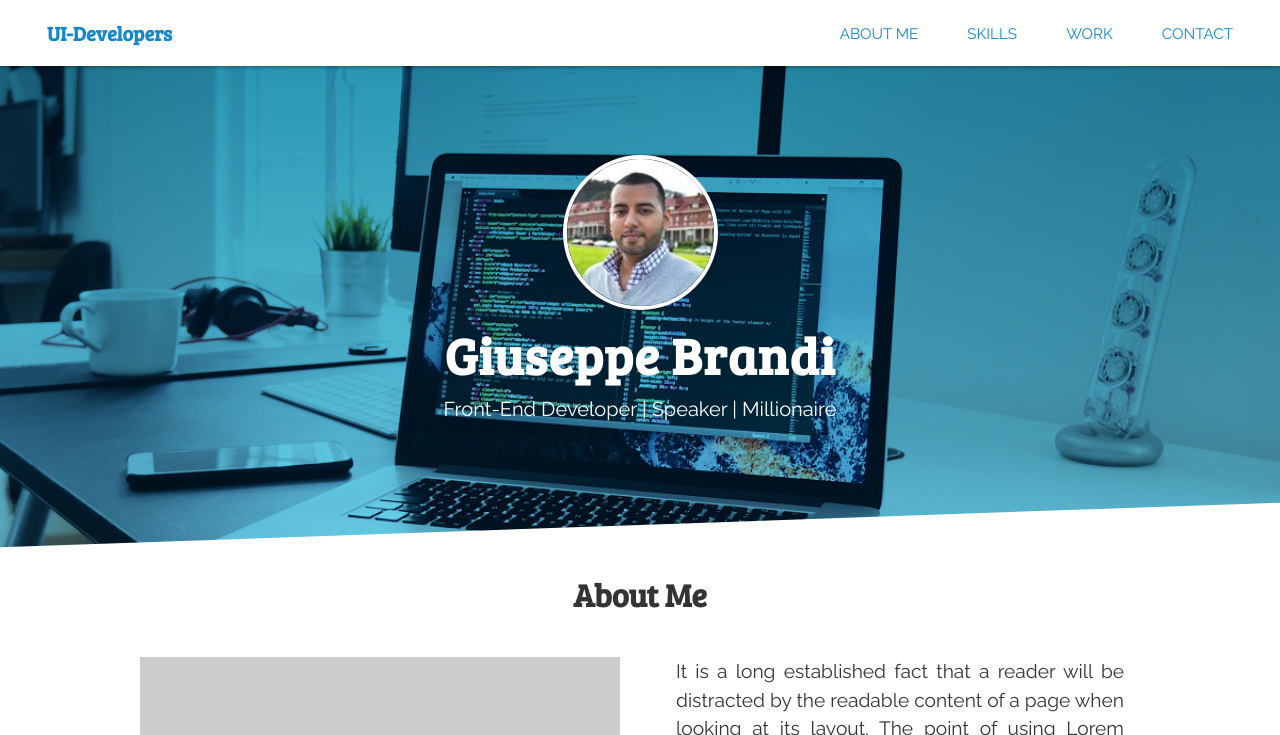
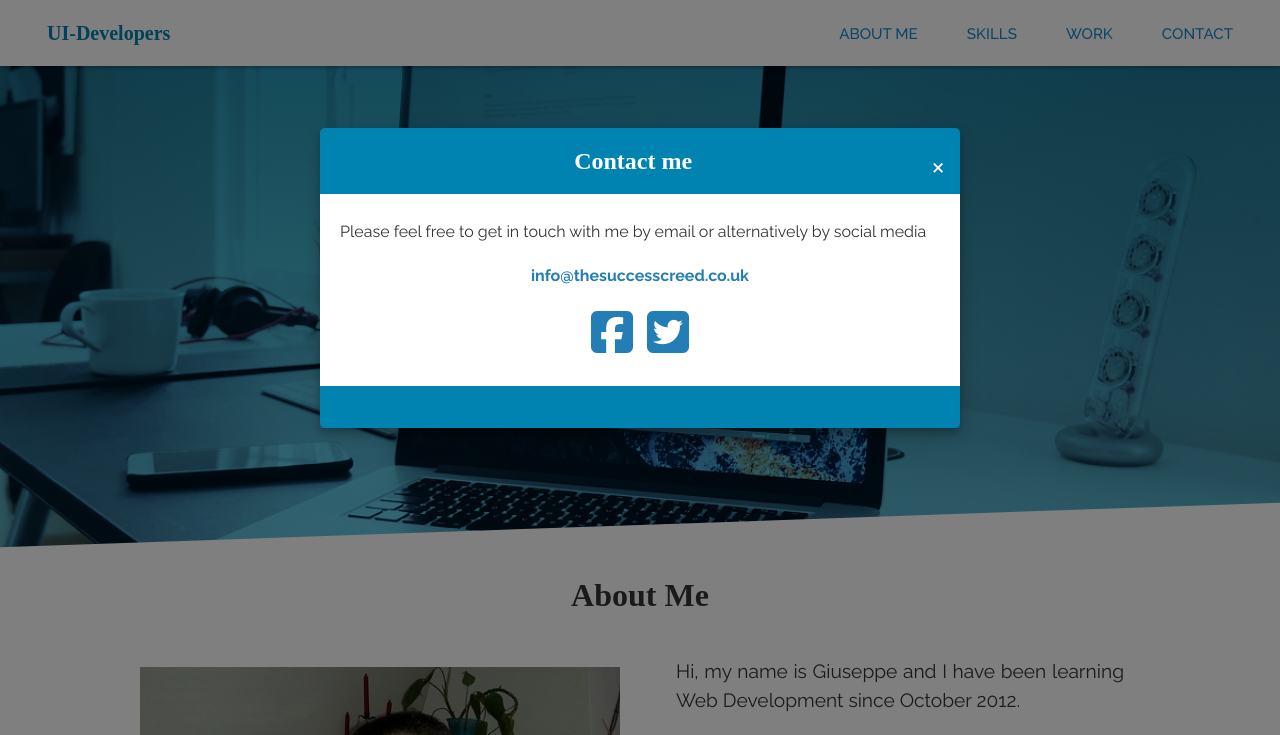
Before and after one commit to UI-Developers/Project-9, a plain HTML site: page index.html in a window 1280 px wide. Both pictures are taken after a click on the link "CONTACT". Shown: the top 735 px of the page. Drawn offline with Linux system fonts and the light colour scheme; placeholder pictures from the web are drawn by us.

Commit message:
Added Modal window + images + some styling

```diff
--- a/css/style.css
+++ b/css/style.css
@@ -35,13 +35,27 @@ a:hover {
 /* --- Banner Section --- */
 
 .intro {
-  margin: auto;
+  margin: 0 auto;
   padding: 0 1em 1em;
 }
 .intro p {
-  font-size: 1.2em;
+  font-size: 1em;
   text-align: justify;
   margin-top: 0;
+}
+@media (min-width: 768px) {
+  .intro p {
+    font-size: 1.1em;
+  }
+}
+@media (min-width: 1200px) {
+  .intro p {
+    font-size: 1.2em;
+  }
+}
+.strapline {
+  font-weight: 500;
+  color: #f0db4f;
 }
 .banner {
   position: relative;
@@ -83,9 +97,10 @@ a:hover {
 @media (max-width: 575px) {
   .banner {
     height: 340px;
+    padding: 3em 0;
   }
   .banner h1 {
-    font-size: 3.4em;
+    font-size: 2.7em;
   }
 }
 .img-featured {
@@ -126,6 +141,7 @@ a:hover {
 }
 .name {
   font-size: 1.25em;
+  font-weight: 700;
   margin: 0;
 }
 @media (min-width: 768px) {
@@ -139,11 +155,13 @@ a:hover {
   text-align: center;
   padding: 10px 15px;
 }
+.name a,
 .name a:hover {
   color: #0083b0;
 }
 .main-nav {
   margin-top: 5px;
+  font-weight: 500;
 }
 @media (min-width: 768px) {
   .main-nav {
@@ -182,6 +200,11 @@ a:hover {
 .about__img {
   width: 100%;
   display: block;
+  margin-top: 10px;
+}
+.treehouse {
+  color: #5fcf80;
+  font-weight: 400;
 }
 
 
@@ -230,6 +253,12 @@ a:hover {
 }
 .skills__title {
   margin-top: 0;
+}
+.fa-facebook-square,
+.fa-twitter-square {
+  color: #227eb4;
+  font-size: 3em;
+  margin: 0 5px 20px 5px;
 }
 
 
@@ -282,7 +311,7 @@ a:hover {
 footer {
   padding: 2em 0 0;
   height: 100px;
-  background-color: #eee;
+  background-color: #0083b0;
   margin-top: 6em;
   position: relative;
 }
@@ -293,8 +322,11 @@ footer::after {
   height: 50px;
   position: absolute;
   transform: skewY(-2deg);
-  background-color: #eee;
+  background-color: #0083b0;
   top: -25px;
+}
+footer span {
+  color: #ffffff;
 }
 
 
@@ -305,3 +337,76 @@ footer::after {
   display: table;
   clear: both;
 }
+
+
+/* --- Modal --- */
+
+.modal {
+  display: none;
+  position: fixed;
+  z-index: 1000;
+  left: 0;
+  top: 0;
+  height: 100%;
+  width: 100%;
+  overflow: auto;
+  background-color: rgba(0, 0, 0, 0.5);
+}
+.modal-content {
+  margin: 10% auto;
+  width: 90%;
+  box-shadow: 0 5px 8px 0 rgba(0, 0, 0, 0.2), 0 7px 20px 0 rgba(0, 0, 0, 0.17);
+  animation-name: modalopen;
+  animation-duration: var(--modal-duration);
+}
+@media (min-width: 768px) {
+  .modal-content {
+    width: 50%;
+  }
+}
+.modal-header h2,
+.modal-footer h3 {
+  margin: 0;
+}
+.modal-header {
+  background: #0083b0;
+  padding: 15px;
+  color: #fff;
+  border-top-left-radius: 5px;
+  border-top-right-radius: 5px;
+}
+.modal-body {
+  padding: 10px 20px;
+  background: #fff;
+}
+.modal-footer {
+  background: #0083b0;
+  padding: 1.3em;
+  color: #fff;
+  text-align: center;
+  border-bottom-left-radius: 5px;
+  border-bottom-right-radius: 5px;
+}
+.close {
+  float: right;
+  font-size: 30px;
+  color: #fff;
+}
+.close:hover,
+.close:focus {
+  color: #000;
+  text-decoration: none;
+  cursor: pointer;
+}
+.email {
+  color: #227eb4;
+  font-weight: 700;
+}
+@keyframes modalopen {
+  from {
+    opacity: 0;
+  }
+  to {
+    opacity: 1;
+  }
+}
--- a/index.html
+++ b/index.html
@@ -3,10 +3,8 @@
   <head>
     <meta charset="utf-8">
     <meta name="viewport" content="width=device-width, initial-scale=1, shrink-to-fit=no">
-    <title>Experience VR</title>
-    <link href="https://fonts.googleapis.com/css?family=Bree+Serif|Raleway" rel="stylesheet">
-    <link href="https://fonts.googleapis.com/icon?family=Material+Icons"
-      rel="stylesheet">
+    <title>Giuseppe Brandi Portfolio</title>
+    <link href="https://fonts.googleapis.com/css?family=Raleway:400,500,700&display=swap" rel="stylesheet">
     <link href="css/normalize.css" rel="stylesheet">
     <link href="css/style.css" rel="stylesheet">
     <script src="https://kit.fontawesome.com/14ad6c33c4.js" crossorigin="anonymous"></script>
@@ -20,15 +18,15 @@
           <li><a href="#">About Me</a></li>
           <li><a href="#">Skills</a></li>
           <li><a href="#">Work</a></li>
-          <li><a href="#">Contact</a></li>
+          <li><a id="modal-btn" href="#">Contact</a></li>
         </ul>
       </div>
     </header><!--/.main-header-->
 
     <div class="banner">
-      <img class="img-featured" src="img/member-4.jpg" alt="Giuseppe Brandi">
+      <img class="img-featured" src="img/Giuseppe.jpg" alt="Giuseppe Brandi">
       <h1>Giuseppe Brandi</h1>
-      <p>Front-End Developer | Speaker | Millionaire</p>
+      <p class="strapline">Passionate | Flexible | Self Motivated</p>
     </div>
 
     <div class="intro">
@@ -36,12 +34,16 @@
     </div>
 
     <div class="section__about">
-      <div>
-        <img src="https://fakeimg.pl/450x400/009578/fff/" alt="image" class="about__img">
-      </div>
+      <picture>
+        <source srcset="img/Giuseppe-medium.jpg" media="(min-width: 1024px)">
+        <source srcset="img/Giuseppe-tall.jpg" media="(min-width: 600px)">
+        <img src="img/Giuseppe-small.jpg" alt="Giuseppe with Laptop" class="about__img">
+      </picture>
       <div class="intro">
-        <p>It is a long established fact that a reader will be distracted by the readable content of a page when looking at its layout. The point of using Lorem Ipsum is that it has a more-or-less normal distribution of letters, as opposed to using 'Content here, content here', making it look like readable English.</p>
-        <p>Many desktop publishing packages and web page editors now use Lorem Ipsum as their default model text, and a search for 'lorem ipsum' will uncover many web sites still in their infancy. Various versions have evolved over the years, sometimes by accident, sometimes on purpose (injected humour and the like).</p>
+        <p>Hi, my name is Giuseppe and I have been learning Web Development since October 2012.</p>
+        <p>I consider myself more a self-taught student than a Front-End Developer as there is still a lot to learn (it is not imposter syndrome); however, I am passionate about coding and Web Design.</p>
+        <p>I love to see concepts and ideas turning into shapes and colours, people freely sharing their talents with the world, and dreams becoming reality. Whether you are a <a class="treehouse" href="https://teamtreehouse.com" target="_blank">Treehouse</a> student or an active member of a Developer community, you know exactly how it feels.</p>
+        <p>You are welcome to look at my work section and contact me for feedback</p>
       </div>
     </div>
 
@@ -55,28 +57,28 @@
           <i class="fab fa-html5"></i>
           <div class="card__skill--content">
             <h2 class="skills__title">HTML5</h2>
-            <p>Lorem ipsum dolor sit amet, consectetur adipisicing elit. Deserunt facilis laboriosam, architecto ratione ex nisi.</p>
+            <p>Good understanding of web markup, web standards and cross-browser compatibility. Assure that all user input is validated before submitting to back-end.</p>
           </div>
         </div>
         <div class="card__skill">
           <i class="fab fa-css3-alt"></i>
           <div class="card__skill--content">
             <h2 class="skills__title">CSS3</h2>
-            <p>Lorem ipsum dolor sit amet, consectetur adipisicing elit. Deserunt facilis laboriosam, architecto ratione ex nisi.</p>
+            <p>Basic understanding of server-side pre-processing platforms, such as Sass and less. Assure that all user input is validated before submitting to back-end.</p>
           </div>
         </div>
         <div class="card__skill">
           <i class="fab fa-js-square"></i>
           <div class="card__skill--content">
             <h2 class="skills__title">JavaScript</h2>
-            <p>Lorem ipsum dolor sit amet, consectetur adipisicing elit. Deserunt facilis laboriosam, architecto ratione ex nisi.</p>
+            <p>Fair understanding of JavaScript programming and DOM manipulation. Ability to keep up with what is happening in the industry</p>
           </div>
         </div>
         <div class="card__skill">
           <i class="fab fa-wordpress"></i>
           <div class="card__skill--content">
             <h2 class="skills__title">Wordpress</h2>
-            <p>Lorem ipsum dolor sit amet, consectetur adipisicing elit. Deserunt facilis laboriosam, architecto ratione ex nisi.</p>
+            <p>Able to convert any HTML template into a living breathing WordPress theme. Create Custom Post Types and Custom Fields </p>
           </div>
         </div>
       </div>
@@ -150,7 +152,28 @@
     </div>
 
     <footer>
-      <span>&copy;2020 Giuseppe Brandi Portfolio</span>
+      <span>&copy;2020 Giuseppe Brandi - Portfolio</span>
     </footer>
+
+    <div id="my-modal" class="modal">
+      <div class="modal-content">
+        <div class="modal-header">
+          <span class="close">&times;</span>
+          <h2>Contact me</h2>
+        </div>
+        <div class="modal-body">
+          <span class="close">&times;</span>
+          <p>Please feel free to get in touch with me by email or alternatively by social media</p>
+          <a href=""><p class="email">info@thesuccesscreed.co.uk</p></a>
+          <div>
+            <a href="#"><i class="fab fa-facebook-square"></i></a>
+            <a href="#"><i class="fab fa-twitter-square"></i></a>
+          </div>
+        </div>
+        <div class="modal-footer"></div>
+      </div>
+    </div>
+
+    <script src="js/App.js"></script>
   </body>
 </html>
--- /dev/null
+++ b/js/App.js
@@ -0,0 +1,25 @@
+const modal = document.querySelector('#my-modal');
+const modalBtn = document.querySelector('#modal-btn');
+const closeBtn = document.querySelector('.close');
+
+// Events
+modalBtn.addEventListener('click', openModal);
+closeBtn.addEventListener('click', closeModal);
+window.addEventListener('click', outsideClick);
+
+// Open
+function openModal() {
+  modal.style.display = 'block';
+}
+
+// Close
+function closeModal() {
+  modal.style.display = 'none';
+}
+
+// Close If Outside Click
+function outsideClick(e) {
+  if (e.target == modal) {
+    modal.style.display = 'none';
+  }
+}
```
Also changed, not shown: img/Giuseppe-medium.jpg (added), img/Giuseppe-small.jpg (added), img/Giuseppe-tall.jpg (added), img/Giuseppe.jpg (added), img/about.jpg (deleted), img/member-4.jpg (deleted).
